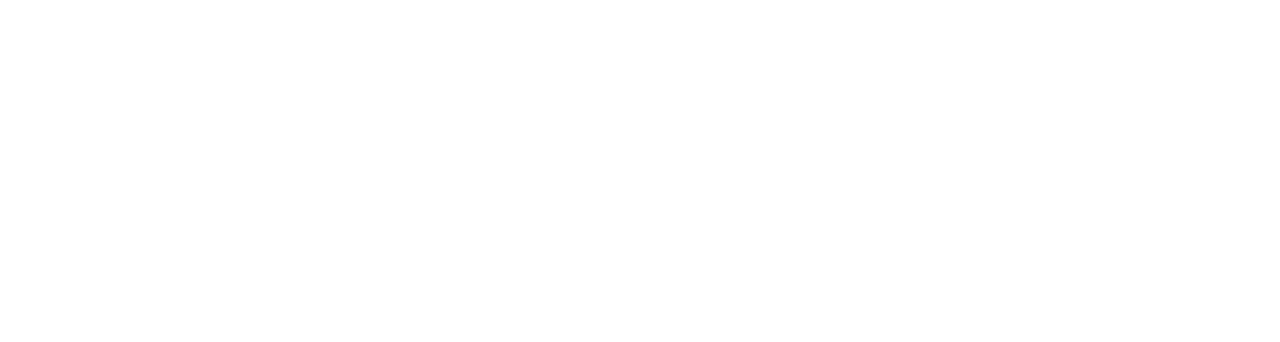
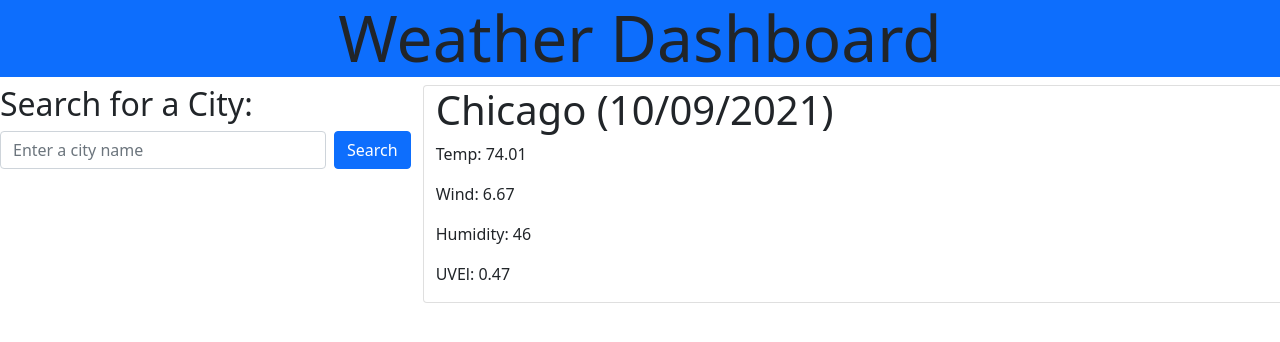
Before and after one commit to seanscraig/weather-dashboard, a plain HTML site: page index.html in a window 1280 px wide. Drawn offline with nearby package versions, Linux system fonts and the light colour scheme.

Commit message:
added some layout and debug data

```diff
--- a/assets/js/script.js
+++ b/assets/js/script.js
@@ -1 +1,53 @@
-console.log("js is linked");
+var todayEl = document.getElementById("today");
+var cityFormEl = document.getElementById("city-form");
+var cityEl = document.getElementById("city");
+var searchBtnEl = document.getElementById("searchBtn");
+
+var todayDate = moment().format("(MM/DD/YYYY)");
+
+// debug data
+var cityName = "Chicago";
+var currentTemp = 74.01;
+var currentWind = 6.67;
+var currentHumidity = 46;
+var currentUV = 0.47;
+
+const APIKey = "17df62e6c611e766e40ad0ad3ee5ec14";
+
+function formSubmitHandler(event) {
+  event.preventDefault();
+
+  // var cityName = cityEl.value.trim();
+  // if (cityName === null) {
+  //   console.log("error");
+  //   return;
+  // } else {
+  //   console.log(cityName);
+  // }
+};
+
+function displayToday(){
+  var $cityNameEl = document.createElement("h1");
+  var $currentTempEl = document.createElement("p");
+  var $currentWindEl = document.createElement("p");
+  var $currentHumidityEl = document.createElement("p");
+  var $currentUVEl = document.createElement("p");
+
+
+  $cityNameEl.textContent = cityName+" "+todayDate;
+  $currentTempEl.textContent = "Temp: "+currentTemp;
+  $currentWindEl.textContent = "Wind: "+currentWind;
+  $currentHumidityEl.textContent = "Humidity: "+currentHumidity;
+  $currentUVEl.textContent = "UVEl: "+currentUV;
+
+  todayEl.classList.add("card");
+  todayEl.appendChild($cityNameEl);
+  todayEl.appendChild($currentTempEl);
+  todayEl.appendChild($currentWindEl);
+  todayEl.appendChild($currentHumidityEl);
+  todayEl.appendChild($currentUVEl);
+
+}
+
+displayToday();
+// cityFormEl.addEventListener('submit', formSubmitHandler());
--- a/index.html
+++ b/index.html
@@ -1,19 +1,51 @@
 <!DOCTYPE html>
 <html lang="en">
   <head>
-  <meta charset="UTF-8">
-  <meta http-equiv="X-UA-Compatible" content="IE=edge">
-  <meta name="viewport" content="width=device-width, initial-scale=1.0">
-  <link rel="stylesheet" href="./assets/css/style.css">
-  <title>Document</title>
+    <meta charset="UTF-8" />
+    <meta http-equiv="X-UA-Compatible" content="IE=edge" />
+    <meta name="viewport" content="width=device-width, initial-scale=1.0" />
+    <link
+      href="https://cdn.jsdelivr.net/npm/bootstrap@5.1.2/dist/css/bootstrap.min.css"
+      rel="stylesheet"
+    />
+    <link rel="stylesheet" href="./assets/css/style.css" />
+
+    <title>Weather Dashboard</title>
   </head>
+
   <body>
-  <main>
-    <div class="search-container"></div>
-    <div class="today-container"></div>
-    <div class="5-day-container"></div>
+    <header class="jumbotron bg-primary">
+      <h1 class="display-3 text-center">Weather Dashboard</h1>
+    </header>
 
+    <main class="row">
+
+      <!-- <div class="col-12 col-md-4">
+        <h3>Search for a City:</h3>
+        <form id="city-form">
+          <input id="city-search" type="text" autofocus="true" placeholder="Enter a city name" />
+          <button id="searchBtn" type="submit" class="btn btn-primary">Search</button>
+        </form>
+
+
+      </div> -->
+
+        <div class="col-12 col-md-4">
+          <h2>Search for a City:</h2>
+          <form class="d-flex">
+            <input id="city-search" class="form-control me-2" type="search" placeholder="Enter a city name">
+            <button class="btn btn-primary" type="submit">Search</button>
+          </form>
+
+          <div id="city-buttons" class="d-grid gap-2"></div>
+        </div>
+
+      <div id="today" class="col-12 col-md-8"></div>
+      <!-- <div id="five-day" class="container"></div> -->
     </main>
+
+    <script type="text/javascript" src="https://cdnjs.cloudflare.com/ajax/libs/moment.js/2.27.0/moment.min.js"></script>
+    <script src="https://cdnjs.cloudflare.com/ajax/libs/jquery/3.2.1/jquery.min.js"></script>
     <script src="./assets/js/script.js"></script>
   </body>
 </html>
```
Lines whose indentation alone changed are shown as unchanged.
